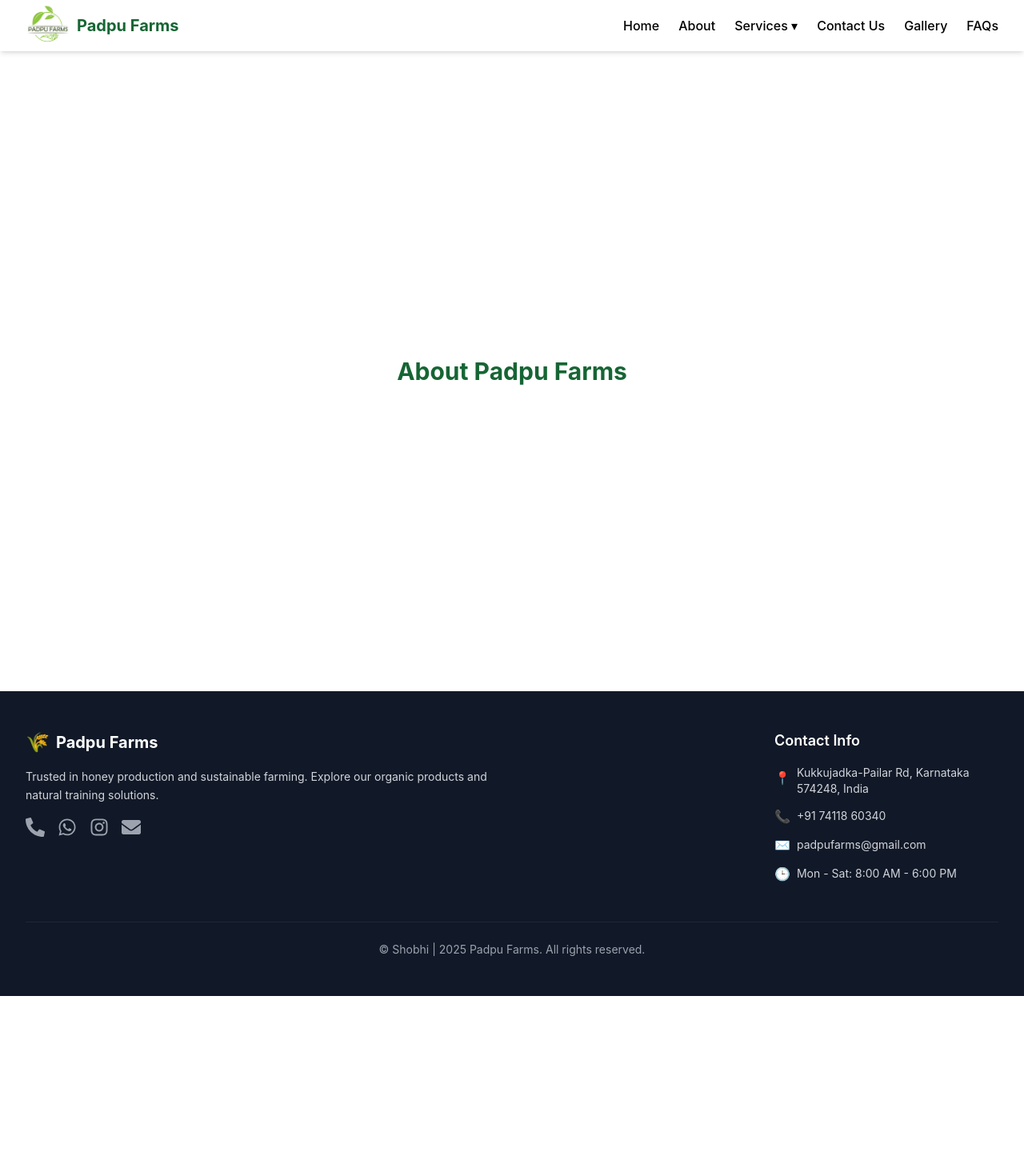
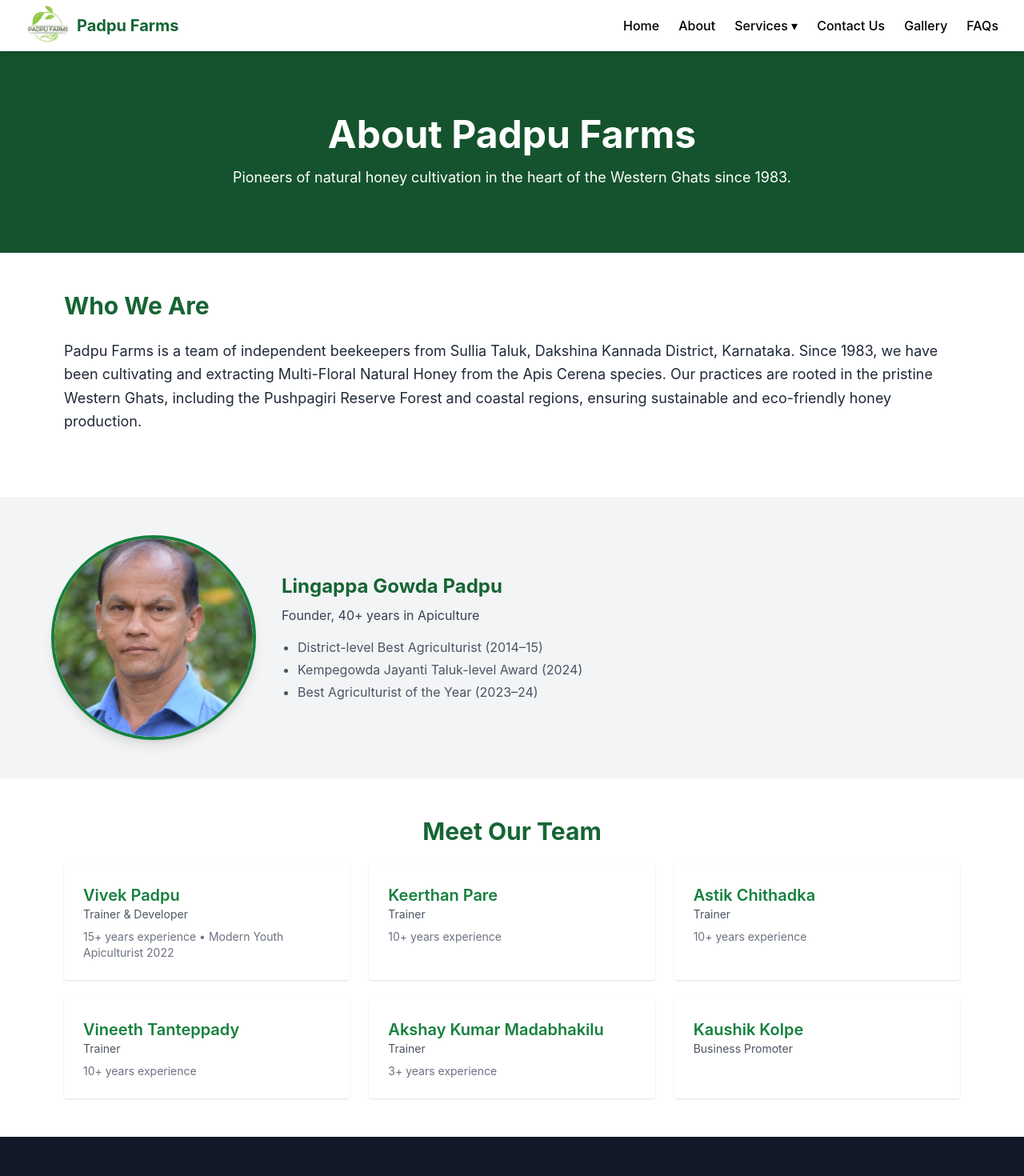
Before and after one commit to hshobhith/padpufarms, a React (Create React App) app in the folder client/: page /about in a window 1280 px wide. Shown: the top 1470 px of the page at 80% size. Before the commit the page ends 1245 px from the top, so only its background shows below. Built offline with nearby package versions, Linux system fonts and the light colour scheme.

Commit message:
Update About.jsx

```diff
--- a/client/src/pages/About.jsx
+++ b/client/src/pages/About.jsx
@@ -1,7 +1,91 @@
+import lingappaImg from "../assets/images/Lingappa Gowda.jpeg"; // Update the path as needed
+
 export default function About() {
   return (
-    <div className="min-h-screen flex items-center justify-center">
-      <h1 className="text-3xl font-bold text-green-800">About Padpu Farms</h1>
+    <div className="bg-white text-gray-800">
+      {/* Hero Section */}
+      <div className="bg-green-900 text-white py-20 px-4 text-center">
+        <h1 className="text-4xl md:text-5xl font-bold">About Padpu Farms</h1>
+        <p className="mt-4 max-w-3xl mx-auto text-lg">
+          Pioneers of natural honey cultivation in the heart of the Western Ghats since 1983.
+        </p>
+      </div>
+
+      {/* About Section */}
+      <div className="max-w-6xl mx-auto px-4 py-12">
+        <h2 className="text-3xl font-bold text-green-800 mb-6">Who We Are</h2>
+        <p className="text-lg leading-relaxed mb-8">
+          Padpu Farms is a team of independent beekeepers from Sullia Taluk, Dakshina Kannada District, Karnataka.
+          Since 1983, we have been cultivating and extracting Multi-Floral Natural Honey from the Apis Cerena species.
+          Our practices are rooted in the pristine Western Ghats, including the Pushpagiri Reserve Forest and coastal regions,
+          ensuring sustainable and eco-friendly honey production.
+        </p>
+      </div>
+
+      {/* Founder Section */}
+      <div className="bg-gray-100 py-12 px-4">
+        <div className="max-w-6xl mx-auto flex flex-col md:flex-row items-center gap-8">
+          <img
+            src={lingappaImg}
+            alt="Lingappa Gowda Padpu"
+            className="w-64 h-64 object-cover rounded-full border-4 border-green-700 shadow-lg"
+          />
+          <div>
+            <h2 className="text-2xl font-bold text-green-800">Lingappa Gowda Padpu</h2>
+            <p className="mt-2 text-gray-700">Founder, 40+ years in Apiculture</p>
+            <ul className="list-disc ml-5 mt-4 text-gray-600 space-y-1">
+              <li>District-level Best Agriculturist (2014–15)</li>
+              <li>Kempegowda Jayanti Taluk-level Award (2024)</li>
+              <li>Best Agriculturist of the Year (2023–24)</li>
+            </ul>
+          </div>
+        </div>
+      </div>
+
+      {/* Team Section */}
+      <div className="max-w-6xl mx-auto px-4 py-12">
+        <h2 className="text-3xl font-bold text-green-800 mb-6 text-center">Meet Our Team</h2>
+        <div className="grid gap-6 sm:grid-cols-2 md:grid-cols-3">
+          {[
+            {
+              name: "Vivek Padpu",
+              role: "Trainer & Developer",
+              details: "15+ years experience • Modern Youth Apiculturist 2022",
+            },
+            {
+              name: "Keerthan Pare",
+              role: "Trainer",
+              details: "10+ years experience",
+            },
+            {
+              name: "Astik Chithadka",
+              role: "Trainer",
+              details: "10+ years experience",
+            },
+            {
+              name: "Vineeth Tanteppady",
+              role: "Trainer",
+              details: "10+ years experience",
+            },
+            {
+              name: "Akshay Kumar Madabhakilu",
+              role: "Trainer",
+              details: "3+ years experience",
+            },
+            {
+              name: "Kaushik Kolpe",
+              role: "Business Promoter",
+              details: "",
+            },
+          ].map((member, i) => (
+            <div key={i} className="bg-white p-6 rounded shadow hover:shadow-md transition">
+              <h3 className="text-xl font-semibold text-green-700">{member.name}</h3>
+              <p className="text-sm text-gray-600">{member.role}</p>
+              <p className="text-sm text-gray-500 mt-2">{member.details}</p>
+            </div>
+          ))}
+        </div>
+      </div>
     </div>
   );
 }
```
